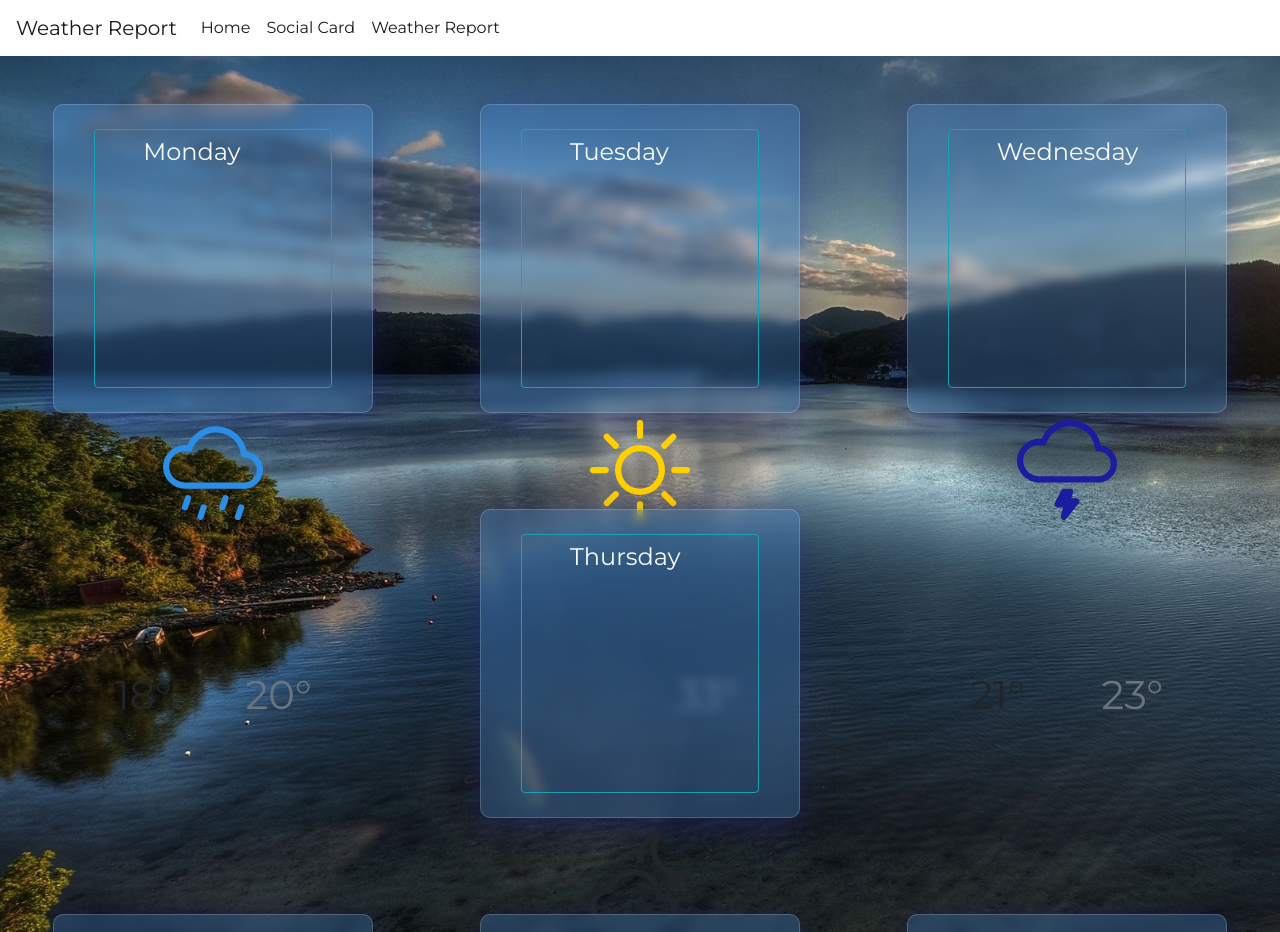
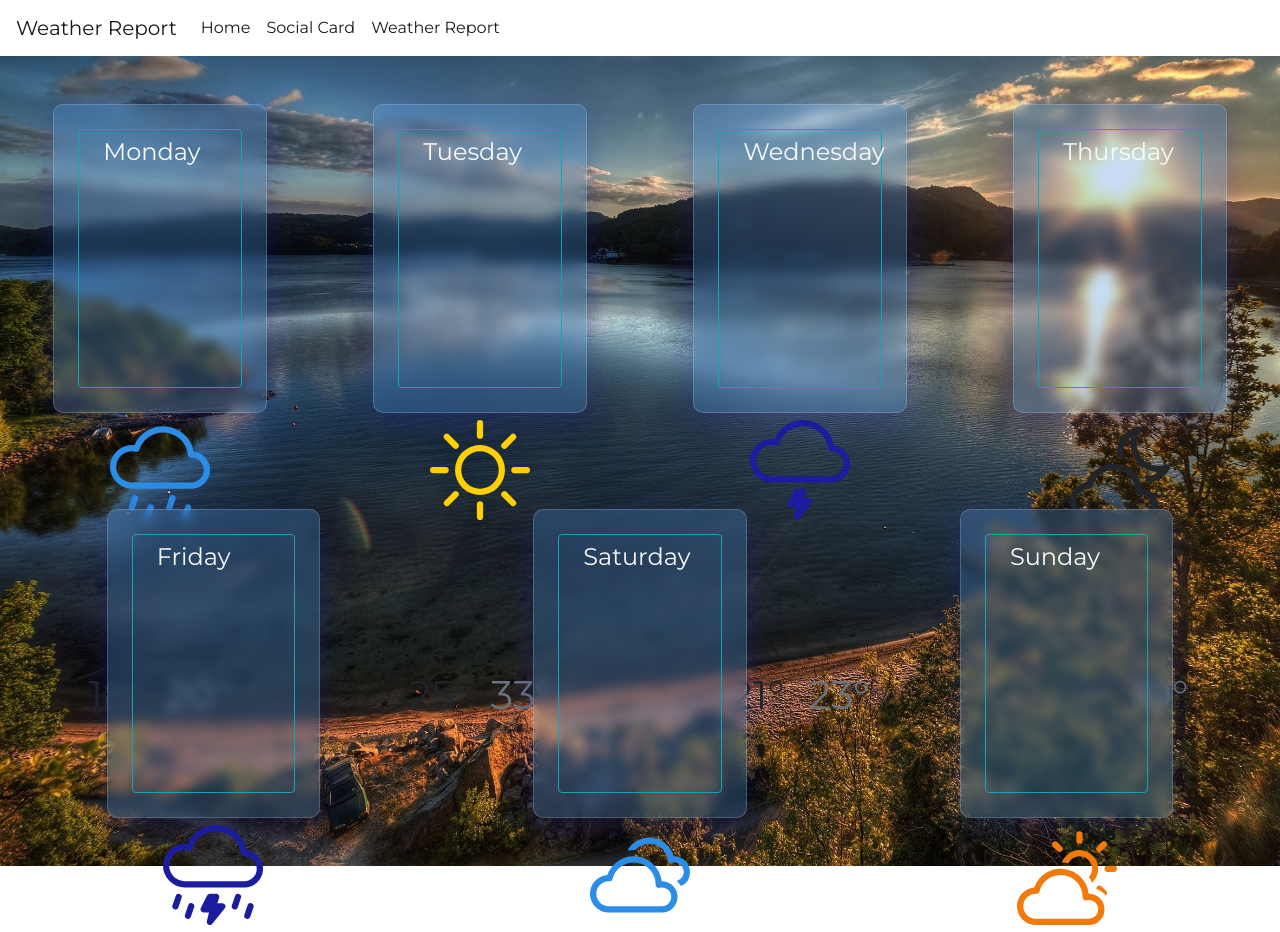
Before and after one commit to viveakrt/bootstrap-practice, a plain HTML site: page weather.html in a window 1280 px wide. Shown: the top 932 px of the page. Drawn offline with nearby package versions, Linux system fonts and the light colour scheme.

Commit message:
Fixed the layout of card in weather page

```diff
--- a/weather.html
+++ b/weather.html
@@ -46,8 +46,8 @@
     <div class="container-fluid">
         <div class="row d-flex justify-content-around">
 
-            <div class="row-cols-1 card p-4 m-lg-5 m-md-3 m-sm-2 m-3 col-lg-3 col-md-4 col-sm-6 weather-card">
-                <h6 class="d-flex justify-content-start p-2 ml-3 mr-3 border border-info rounded text-light h4 px-5">
+            <div class="row-cols-1 card p-4 m-lg-5 m-md-3 m-sm-2 m-3 col-xl-2 col-lg-3 col-md-5 col-sm-6 weather-card">
+                <h6 class="d-flex justify-content-start py-2  border border-info rounded text-light h4 px-4">
                     Monday</h6>
 
                 <div class="p-3 d-flex justify-content-center m-2">
@@ -65,8 +65,8 @@
 
             </div>
 
-            <div class="row-cols-1 card p-4 m-lg-5 m-md-3 m-sm-2 m-3 col-lg-3 col-md-4 col-sm-6 weather-card">
-                <h6 class="d-flex justify-content-start p-2 ml-3 mr-3 border border-info rounded text-light h4 px-5">
+            <div class="row-cols-1 card p-4 m-lg-5 m-md-3 m-sm-2 m-3 col-xl-2 col-lg-3 col-md-5 col-sm-6 weather-card">
+                <h6 class="d-flex justify-content-start py-2  border border-info rounded text-light h4 px-4">
                     Tuesday</h6>
 
                 <div class="p-3 d-flex justify-content-center m-2">
@@ -83,8 +83,8 @@
                 </div>
             </div>
 
-            <div class="row-cols-1 card p-4 m-lg-5 m-md-3 m-sm-2 m-3 col-lg-3 col-md-4 col-sm-6 weather-card">
-                <h6 class="d-flex justify-content-start p-2 ml-3 mr-3 border border-info rounded text-light h4 px-5">
+            <div class="row-cols-1 card p-4 m-lg-5 m-md-3 m-sm-2 m-3 col-xl-2 col-lg-3 col-md-5 col-sm-6 weather-card">
+                <h6 class="d-flex justify-content-start py-2  border border-info rounded text-light h4 px-4">
                     Wednesday</h6>
 
                 <div class="p-3 d-flex justify-content-center m-2">
@@ -101,8 +101,8 @@
                 </div>
             </div>
 
-            <div class="row-cols-1 card p-4 m-lg-5 m-md-3 m-sm-2 m-3 col-lg-3 col-md-4 col-sm-6 weather-card">
-                <h6 class="d-flex justify-content-start p-2 ml-3 mr-3 border border-info rounded text-light h4 px-5">
+            <div class="row-cols-1 card p-4 m-lg-5 m-md-3 m-sm-2 m-3 col-xl-2 col-lg-3 col-md-5 col-sm-6 weather-card">
+                <h6 class="d-flex justify-content-start py-2  border border-info rounded text-light h4 px-4">
                     Thursday</h6>
 
                 <div class="p-3 d-flex justify-content-center m-2">
@@ -124,8 +124,8 @@
         <div class="row d-flex justify-content-around">
 
 
-            <div class="row-cols-1 card p-4 m-lg-5 m-md-3 m-sm-2 m-3 col-lg-3 col-md-4 col-sm-6 weather-card">
-                <h6 class="d-flex justify-content-start p-2 ml-3 mr-3 border border-info rounded text-light h4 px-5">
+            <div class="row-cols-1 card p-4 m-lg-5 m-md-3 m-sm-2 m-3 col-xl-2 col-lg-3 col-md-5 col-sm-6 weather-card">
+                <h6 class="d-flex justify-content-start py-2  border border-info rounded text-light h4 px-4">
                     Friday</h6>
 
                 <div class="p-3 d-flex justify-content-center m-2">
@@ -143,8 +143,8 @@
 
             </div>
 
-            <div class="row-cols-1 card p-4 m-lg-5 m-md-3 m-sm-2 m-3 col-lg-3 col-md-4 col-sm-6 weather-card">
-                <h6 class="d-flex justify-content-start p-2 ml-3 mr-3 border border-info rounded text-light h4 px-5">
+            <div class="row-cols-1 card p-4 m-lg-5 m-md-3 m-sm-2 m-3 col-xl-2 col-lg-3 col-md-5 col-sm-6 weather-card">
+                <h6 class="d-flex justify-content-start py-2  border border-info rounded text-light h4 px-4">
                     Saturday</h6>
 
                 <div class="p-3 d-flex justify-content-center m-2">
@@ -163,8 +163,8 @@
                 </div>
             </div>
 
-            <div class="row-cols-1 card p-4 m-lg-5 m-md-3 m-sm-2 m-3 col-lg-3 col-md-4 col-sm-6 weather-card">
-                <h6 class="d-flex justify-content-start p-2 ml-3 mr-3 border border-info rounded text-light h4 px-5">
+            <div class="row-cols-1 card p-4 m-lg-5 m-md-3 m-sm-2 m-3 col-xl-2 col-lg-3 col-md-5 col-sm-6 weather-card">
+                <h6 class="d-flex justify-content-start py-2  border border-info rounded text-light h4 px-4">
                     Sunday</h6>
 
                 <div class="p-3 d-flex justify-content-center m-2">
```
